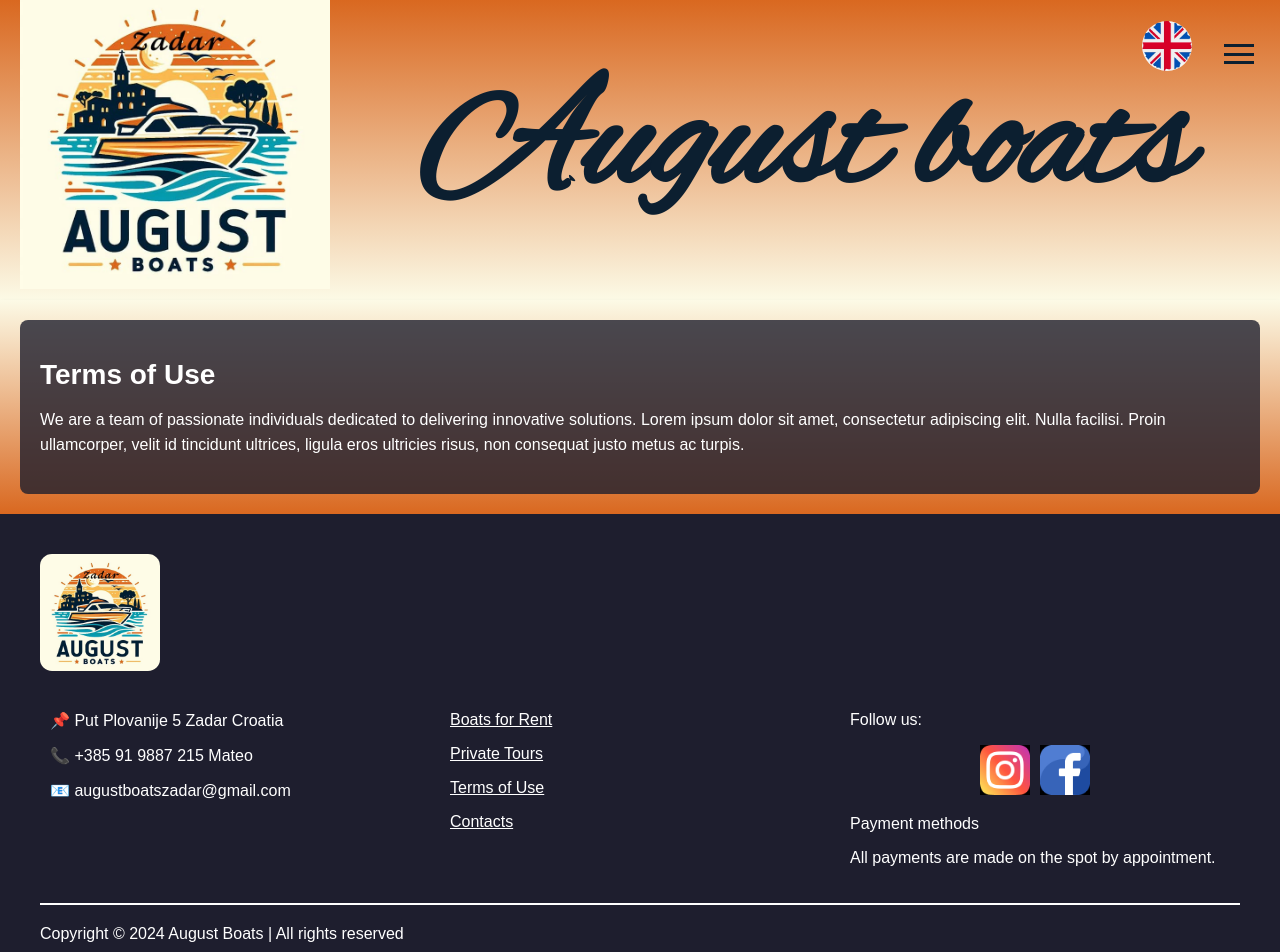
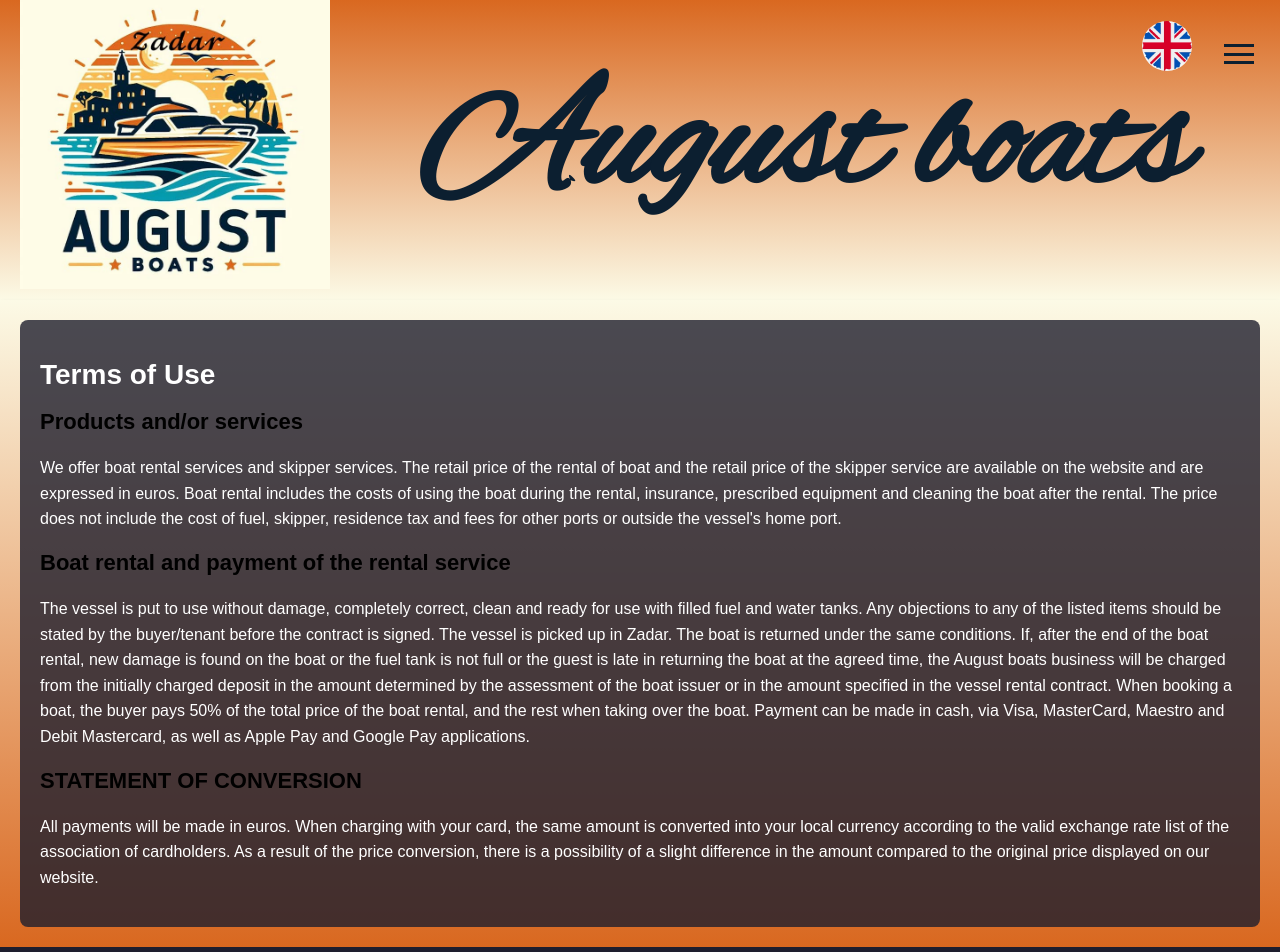
Before and after one commit to simecki123/RentABoatMateoMatkovic, a React (Vite) app in the folder Mateo-rent-a-boat-page/: page /termsOfUse in a window 1280 px wide. Shown: the top 952 px of the page. Built offline with nearby package versions, Linux system fonts and the light colour scheme.

Commit message:
Terms of use text and translation.

```diff
--- a/Mateo-rent-a-boat-page/src/Terms-Of-Use-page/Terms-of-use-component/TermsOfUseTextComponent.jsx
+++ b/Mateo-rent-a-boat-page/src/Terms-Of-Use-page/Terms-of-use-component/TermsOfUseTextComponent.jsx
@@ -11,9 +11,19 @@
                 <h1 className="terms-of-use-title">
                     {t("option3")}
                 </h1>
+                <h2 className='terms-of-use-title2'>{t("termsOfUseTitle1")}</h2>
                 <p className="terms-of-use-text">
-                    {t("termsOfUseText")}
+                    {t("termsOfUseText1")}
                 </p>
+                <h2 className='terms-of-use-title2'>{t("termsOfUseTitle2")}</h2>
+                <p className="terms-of-use-text">
+                    {t("termsOfUseText2")}
+                </p>
+                <h2 className='terms-of-use-title2'>{t("termsOfUseTitle3")}</h2>
+                <p className="terms-of-use-text">
+                    {t("termsOfUseText3")}
+                </p>
+
             </div>
         </div>
 
--- a/Mateo-rent-a-boat-page/src/Terms-Of-Use-page/Terms-of-use-component/TermsOfUseTextsStyle.css
+++ b/Mateo-rent-a-boat-page/src/Terms-Of-Use-page/Terms-of-use-component/TermsOfUseTextsStyle.css
@@ -21,6 +21,11 @@
     margin-bottom: 10px;
 }
 
+.terms-of-use-title2 {
+    font-size: 22px;
+    color: black;
+}
+
 .terms-of-use-text {
     font-size: 16px;
     color: #ffffff; /* White text */
--- a/Mateo-rent-a-boat-page/src/i18nn.js
+++ b/Mateo-rent-a-boat-page/src/i18nn.js
@@ -30,7 +30,12 @@
           paymentText: "All payments are made on the spot by appointment.",
           rentABoat: "Rent a boat",
           privateToursText: "We are a team of passionate individuals dedicated to delivering innovative solutions. Lorem ipsum dolor sit amet, consectetur adipiscing elit. Nulla facilisi. Proin ullamcorper, velit id tincidunt ultrices, ligula eros ultricies risus, non consequat justo metus ac turpis.",
-          termsOfUseText: "We are a team of passionate individuals dedicated to delivering innovative solutions. Lorem ipsum dolor sit amet, consectetur adipiscing elit. Nulla facilisi. Proin ullamcorper, velit id tincidunt ultrices, ligula eros ultricies risus, non consequat justo metus ac turpis.",
+          termsOfUseText1: "We offer boat rental services and skipper services. The retail price of the rental of boat and the retail price of the skipper service are available on the website and are expressed in euros. Boat rental includes the costs of using the boat during the rental, insurance, prescribed equipment and cleaning the boat after the rental. The price does not include the cost of fuel, skipper, residence tax and fees for other ports or outside the vessel's home port.",
+          termsOfUseText2: "The vessel is put to use without damage, completely correct, clean and ready for use with filled fuel and water tanks. Any objections to any of the listed items should be stated by the buyer/tenant before the contract is signed. The vessel is picked up in Zadar. The boat is returned under the same conditions. If, after the end of the boat rental, new damage is found on the boat or the fuel tank is not full or the guest is late in returning the boat at the agreed time, the August boats business will be charged from the initially charged deposit in the amount determined by the assessment of the boat issuer or in the amount specified in the vessel rental contract. When booking a boat, the buyer pays 50% of the total price of the boat rental, and the rest when taking over the boat. Payment can be made in cash, via Visa, MasterCard, Maestro and Debit Mastercard, as well as Apple Pay and Google Pay applications.",
+          termsOfUseText3: "All payments will be made in euros. When charging with your card, the same amount is converted into your local currency according to the valid exchange rate list of the association of cardholders. As a result of the price conversion, there is a possibility of a slight difference in the amount compared to the original price displayed on our website.",
+          termsOfUseTitle1: "Products and/or services",
+          termsOfUseTitle2: "Boat rental and payment of the rental service",
+          termsOfUseTitle3: "STATEMENT OF CONVERSION",
           rentThisBoat: "Rent this boat",
           nameSurname: "Name and Surname",
           Email: "E-mail",
@@ -103,7 +108,12 @@
           paymentText: "Sve uplate se vrše na licu mjesta prema dogovoru.",
           rentABoat: "Najam broda",
           privateToursText: "Mi smo tim strastvenih pojedinaca posvećenih pružanju inovativnih rješenja. Lorem ipsum dolor sit amet, consectetur adipiscing elit. Nulla facilisi. Proin ullamcorper, velit id tincidunt ultrices, ligula eros ultricies risus, non consequat justo metus ac turpis.",
-          termsOfUseText: "Mi smo tim strastvenih pojedinaca posvećenih pružanju inovativnih rješenja. Lorem ipsum dolor sit amet, consectetur adipiscing elit. Nulla facilisi. Proin ullamcorper, velit id tincidunt ultrices, ligula eros ultricies risus, non consequat justo metus ac turpis.",
+          termsOfUseText1: "Nudimo usluge najma broda i usluge skipera. Maloprodajna cijena najma broda i maloprodajna cijena usluge skipera dostupne su na web stranici i izražene su u eurima.Najam broda uključuje troškove korištenja broda tijekom najma, osiguranje, propisnu opremu i čišćenje broda nakon najma. Cijena ne uključuje trošak goriva, skipera, boravišne pristojbe i naknade za druge luke ili izvan matične luke broda.",
+          termsOfUseText2: "Plovilo se stavlja na raspolaganje bez oštećenja, potpuno ispravno, čisto i spremno za upotrebu s napunjenim spremnicima goriva i vode. Eventualne primjedbe na navedene stavke treba iznijeti od strane kupca/najmoprimca prije potpisivanja ugovora. Plovilo se preuzima u Zadru. Broda se vraća pod istim uvjetima. Ako se nakon završetka najma broda uoče nova oštećenja na brodu ili spremnik goriva nije pun ili gost kasni s vraćanjem broda u dogovoreno vrijeme, tvrtka August Boats će naplatiti iznosi od prvotno naplaćenog pologa u iznosu određenom procjenom izdavatelja broda ili iznosom navedenim u ugovoru o najmu plovila. Prilikom rezervacije broda, kupac plaća 50% ukupne cijene najma broda, a ostatak prilikom preuzimanja broda. Plaćanje se može izvršiti gotovinom, putem Visa, MasterCard, Maestro i Debit Mastercard kartica, kao i aplikacijama Apple Pay i Google Pay.",
+          termsOfUseText3: "Sve uplate će se vršiti u eurima. Prilikom naplate karticom, isti iznos se konvertira u vašu lokalnu valutu prema važećem tečajnom listu udruženja korisnika kartica. Kao rezultat konverzije cijene, postoji mogućnost manje razlike u iznosu u usporedbi s izvornom cijenom prikazanom na našoj web stranici.",
+          termsOfUseTitle1: "Proizvodi i/usluge",
+          termsOfUseTitle2: "Najam broda i plaćanje najamne usluge",
+          termsOfUseTitle3: "IZJAVA O KONVERZIJI",
           rentThisBoat: "Unajmi ovaj brod",
           nameSurname: "Ime i prezime",
           Email: "E-mail",
@@ -177,7 +187,12 @@
           paymentText: "Alle Zahlungen erfolgen vor Ort nach Vereinbarung.",
           rentABoat: "Boot mieten",
           privateToursText: "Wir sind ein Team leidenschaftlicher Individuen, das sich der Bereitstellung innovativer Lösungen verschrieben hat. Lorem ipsum dolor sit amet, consectetur adipiscing elit. Nulla facilisi. Proin ullamcorper, velit id tincidunt ultrices, ligula eros ultricies risus, non consequat justo metus ac turpis.",
-          termsOfUseText: "Wir sind ein Team leidenschaftlicher Individuen, das sich der Bereitstellung innovativer Lösungen verschrieben hat. Lorem ipsum dolor sit amet, consectetur adipiscing elit. Nulla facilisi. Proin ullamcorper, velit id tincidunt ultrices, ligula eros ultricies risus, non consequat justo metus ac turpis.",
+          termsOfUseText1: "Wir bieten Bootsvermietung und Skipper-Dienstleistungen an. Die Einzelhandelspreise für die Bootsvermietung und die Skipper-Dienstleistung sind auf der Website verfügbar und werden in Euro ausgedrückt. Die Bootsvermietung beinhaltet die Kosten für die Nutzung des Bootes während der Vermietung, Versicherung, vorgeschriebene Ausrüstung und Reinigung des Bootes nach der Vermietung. Im Preis sind nicht enthalten: Treibstoffkosten, Skipper, Kurtaxe und Gebühren für andere Häfen oder außerhalb des Heimathafens des Bootes.",
+          termsOfUseText2: "Das Schiff wird ohne Schäden, vollständig korrekt, sauber und einsatzbereit mit gefüllten Treibstoff- und Wassertanks übergeben. Etwaige Einwände gegen die aufgeführten Punkte sind vom Käufer/Mieter vor Vertragsunterzeichnung anzuführen. Das Schiff wird in Zadar abgeholt. Das Boot wird unter denselben Bedingungen zurückgegeben. Falls nach Beendigung der Bootsvermietung neue Schäden am Boot festgestellt werden oder der Treibstofftank nicht voll ist oder der Gast das Boot nicht rechtzeitig zurückbringt, wird August Boats die entsprechenden Kosten von der ursprünglich hinterlegten Kaution in Höhe der vom Bootsaussteller festgelegten Bewertung oder gemäß dem im Bootsvermietungsvertrag angegebenen Betrag berechnen. Bei der Buchung eines Bootes zahlt der Käufer 50 % des Gesamtpreises der Bootsvermietung und den Rest bei Übernahme des Bootes. Die Zahlung kann in bar, per Visa, MasterCard, Maestro und Debit Mastercard sowie über die Anwendungen Apple Pay und Google Pay erfolgen.",
+          termsOfUseText3: "Alle Zahlungen werden in Euro getätigt. Bei Abbuchung mit Ihrer Karte wird derselbe Betrag gemäß dem gültigen Wechselkurs der Karteninhabervereinigung in Ihre lokale Währung umgerechnet. Aufgrund der Preisumrechnung kann es zu geringfügigen Unterschieden im Betrag im Vergleich zum auf unserer Website angezeigten Originalpreis kommen.",
+          termsOfUseTitle1: "Produkte und/oder Dienstleistungen",
+          termsOfUseTitle2: "Bootsvermietung und Zahlung der Vermietung",
+          termsOfUseTitle3: "UMWANDELUNGSERKLÄRUNG",
           rentThisBoat: "Dieses Boot mieten",
           nameSurname: "Name und Nachname",
           Email: "E-mail",
@@ -250,7 +265,12 @@
           paymentText: "Tutti i pagamenti vengono effettuati in loco su appuntamento.",
           rentABoat: "Noleggia una barca",
           privateToursText: "Siamo un team di individui appassionati dedicati alla fornitura di soluzioni innovative. Lorem ipsum dolor sit amet, consectetur adipiscing elit. Nulla facilisi. Proin ullamcorper, velit id tincidunt ultrices, ligula eros ultricies risus, non consequat justo metus ac turpis.",
-          termsOfUseText: "Siamo un team di individui appassionati dedicati alla fornitura di soluzioni innovative. Lorem ipsum dolor sit amet, consectetur adipiscing elit. Nulla facilisi. Proin ullamcorper, velit id tincidunt ultrices, ligula eros ultricies risus, non consequat justo metus ac turpis.",
+          termsOfUseText1: "Offriamo servizi di noleggio barche e servizi di skipper. Il prezzo al dettaglio del noleggio della barca e il prezzo al dettaglio del servizio skipper sono disponibili sul sito web e sono espressi in euro. Il noleggio della barca include i costi di utilizzo della barca durante il noleggio, l'assicurazione, l'attrezzatura prescritta e la pulizia della barca dopo il noleggio. Il prezzo non include il costo del carburante, dello skipper, della tassa di soggiorno e delle tariffe per altri porti o al di fuori del porto di origine della barca.",
+          termsOfUseText2: "L'imbarcazione viene messa a disposizione senza danni, completamente corretta, pulita e pronta all'uso con serbatoi di carburante e acqua pieni. Eventuali obiezioni riguardo agli elementi elencati devono essere sollevate dall'acquirente/affittuario prima della firma del contratto. L'imbarcazione viene ritirata a Zara. La barca viene restituita nelle stesse condizioni. Se, dopo la fine del noleggio della barca, vengono riscontrati nuovi danni alla barca o il serbatoio del carburante non è pieno o l'ospite tarda a restituire la barca all'orario concordato, August Boats addebiterà il costo dagli importi inizialmente addebitati di deposito nella misura determinata dalla valutazione dell'emittente della barca o nell'importo specificato nel contratto di noleggio dell'imbarcazione. Al momento della prenotazione di una barca, l'acquirente paga il 50% del prezzo totale del noleggio della barca e il resto al momento del ritiro della barca. Il pagamento può essere effettuato in contanti, tramite Visa, MasterCard, Maestro e Debit Mastercard, nonché tramite le applicazioni Apple Pay e Google Pay.",
+          termsOfUseText3: "Tutti i pagamenti verranno effettuati in euro. Al momento del pagamento con la tua carta, l'importo verrà convertito nella tua valuta locale in base alla lista dei tassi di cambio valida dell'associazione dei titolari di carte. A causa della conversione del prezzo, è possibile che vi sia una leggera differenza di importo rispetto al prezzo originale visualizzato sul nostro sito web.",
+          termsOfUseTitle1: "Prodotti e/o servizi",
+          termsOfUseTitle2: "Noleggio barca e pagamento del servizio di noleggio",
+          termsOfUseTitle3: "DICHIARAZIONE DI CONVERSIONE",
           rentThisBoat: "Noleggia questa barca",
           nameSurname: "Nome e cognome",
           Email: "E-mail",
```
